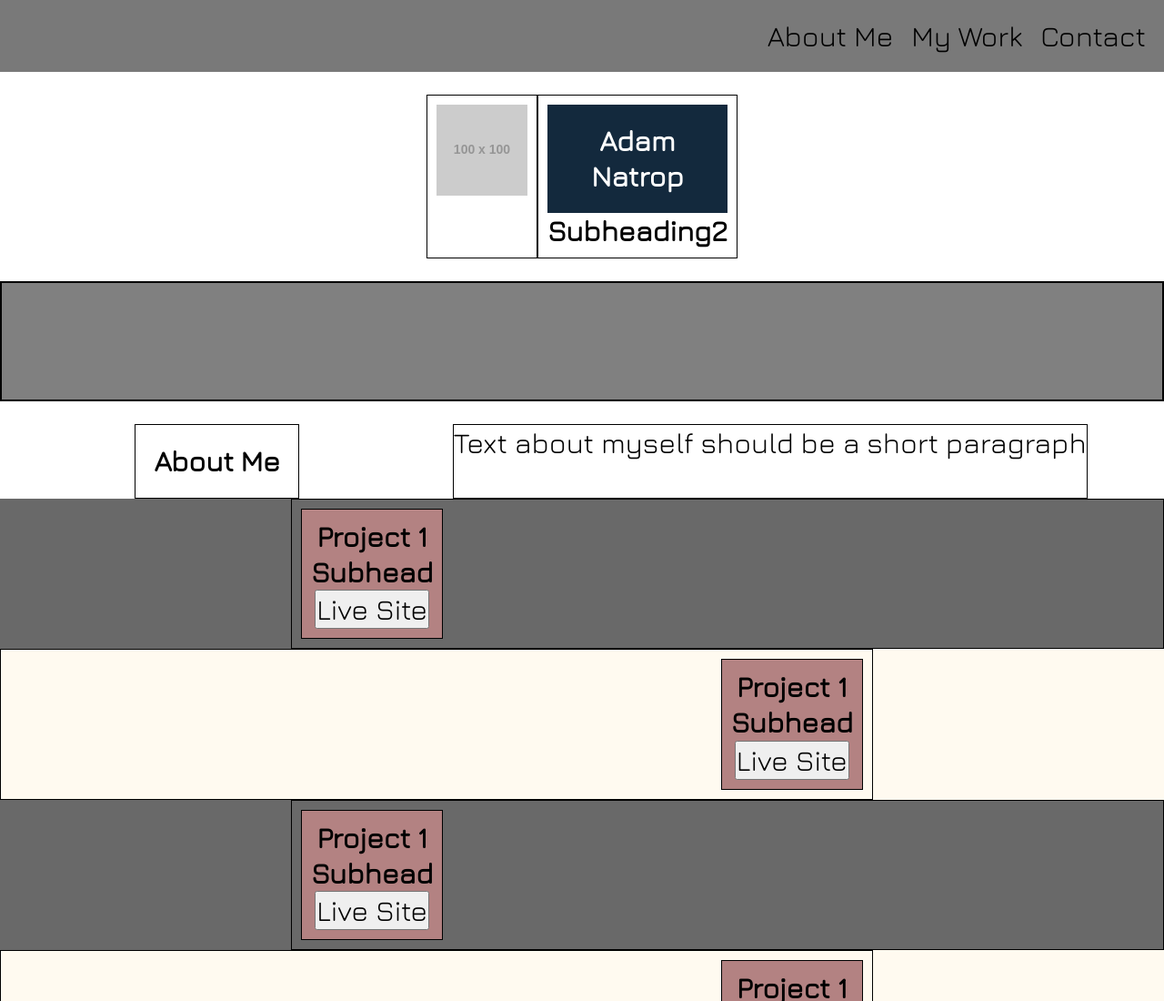
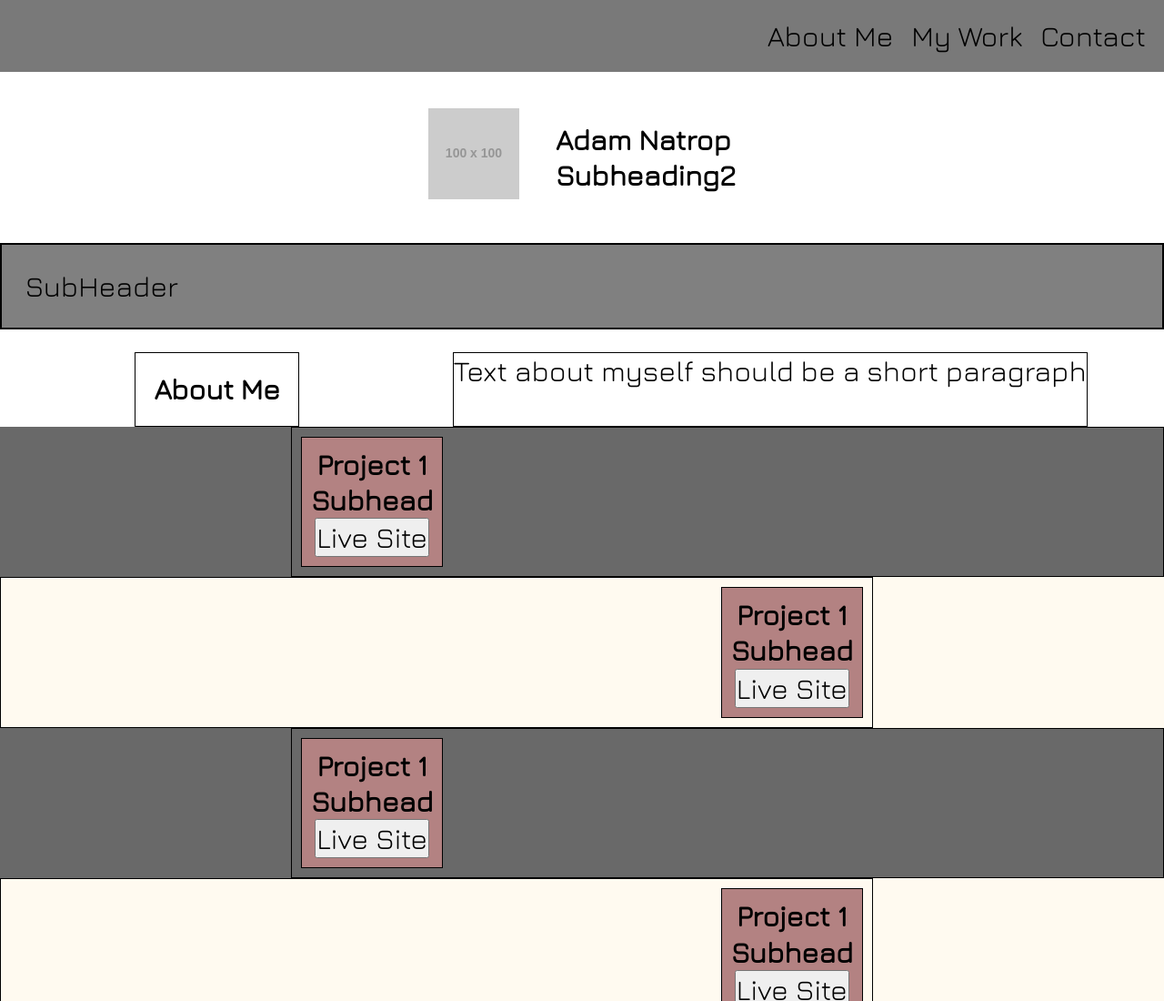
Before and after one commit to adamnatrop/css_portfolio, a plain HTML site: page index.html in a window 1280 px wide. Shown: the top 1100 px of the page at 91% size. Drawn offline with nearby package versions, Linux system fonts and the light colour scheme; placeholder pictures from the web are drawn by us.

Commit message:
fixed flex parent child

```diff
--- a/assets/style.css
+++ b/assets/style.css
@@ -28,15 +28,37 @@ li {
 
 }
 
-.hero {
+.parent_hero {
+    display: flex;
+    justify-content: center;
+    align-items: center;
+    padding: 20px;
+}
+
+.child_hero {
+    padding: 20px;
+}
+
+#child1_hero {
+    order: 2;
+
+}
+
+#child2_hero  {
+    order: 1;
+}
+
+
+
+/*
+ .parent_hero {
     display: flex;
     padding: 25px;
-    /* margin-top: 2%; */
     justify-content: center;
 
   }
 
-.hero_card {
+.child1_hero {
     order: 2;
     flex: 0 0 0;
     padding: 10px;
@@ -46,36 +68,36 @@ li {
 
 }
 
-.hero_card h1 {
+.child1_hero h1 {
     padding: 20px;
     background: #13293d;
     color: #fff;
 
 }
 
-.hero_card img {
+.child2_hero img {
     width: 100%;
     height: 100%;
     min-width: 200px;
 
 }
 
-.hero_card2 {
+.child2_hero {
     order: 1;
     flex: 0 0 0;
     padding: 10px;
     text-align: center;
     border-style: solid;
     border-width: 1px;
+} */
 
 
-}
 
 #sub_header {
 
     background-color: gray;
     border: 2px solid black;
-    padding: 5%;
+    padding: 2%;
 }
 
 #about {
--- a/index.html
+++ b/index.html
@@ -23,20 +23,20 @@
 
     <!-- GO BACK AND CHANGE ALL LABLES WITH PARENT CHILD RELATIONSHIP FOR FLEX  -->
     <main>
-        <section class="hero">
+        <section class="parent_hero">
 
-            <div class="hero_card">
+            <div id="child1_hero" class="child_hero">
                 <h1>Adam Natrop</h1>
                 <h2>Subheading2</h2>
             </div>
-            <div class="hero_card2">
+            <div id="child2_hero" class="child_hero">
                 <img src="https://via.placeholder.com/100x100" />
             </div>
         </section>
 
         <section id="sub_header">
             <p>
-
+               SubHeader
             </p>
         </section>
 
```
